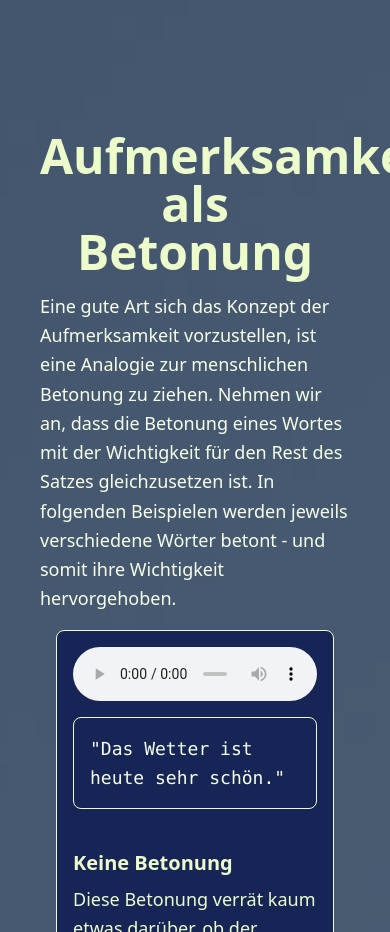
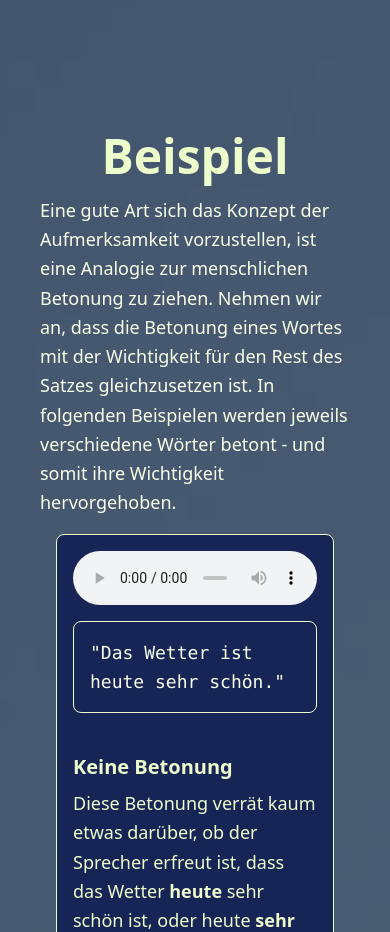
Before and after one commit to TNattermann/weiss-die-ki-dass-sie-nichts-weiss-frontend, a React (Vite) app: page /attention in a window 390 px wide. Shown: the part 6140-7072 px from the top of the page. Built offline with nearby package versions, Linux system fonts and the light colour scheme.

Commit message:
fix for mobile

```diff
--- a/src/pages/attention/AttentionExample.tsx
+++ b/src/pages/attention/AttentionExample.tsx
@@ -53,7 +53,7 @@ const AttentionExample: React.FC = () => {
     <section className="py-6 px-6" id="educational-content">
       <div className="max-w-6xl mx-auto">
         <h1 className="text-5xl font-bold text-center text-primary mb-4">
-          Aufmerksamkeit als Betonung
+          Beispiel
         </h1>
         <p className="text-lg text-text-normal mb-4 leading-relaxed">
           Eine gute Art sich das Konzept der Aufmerksamkeit vorzustellen, ist
```
